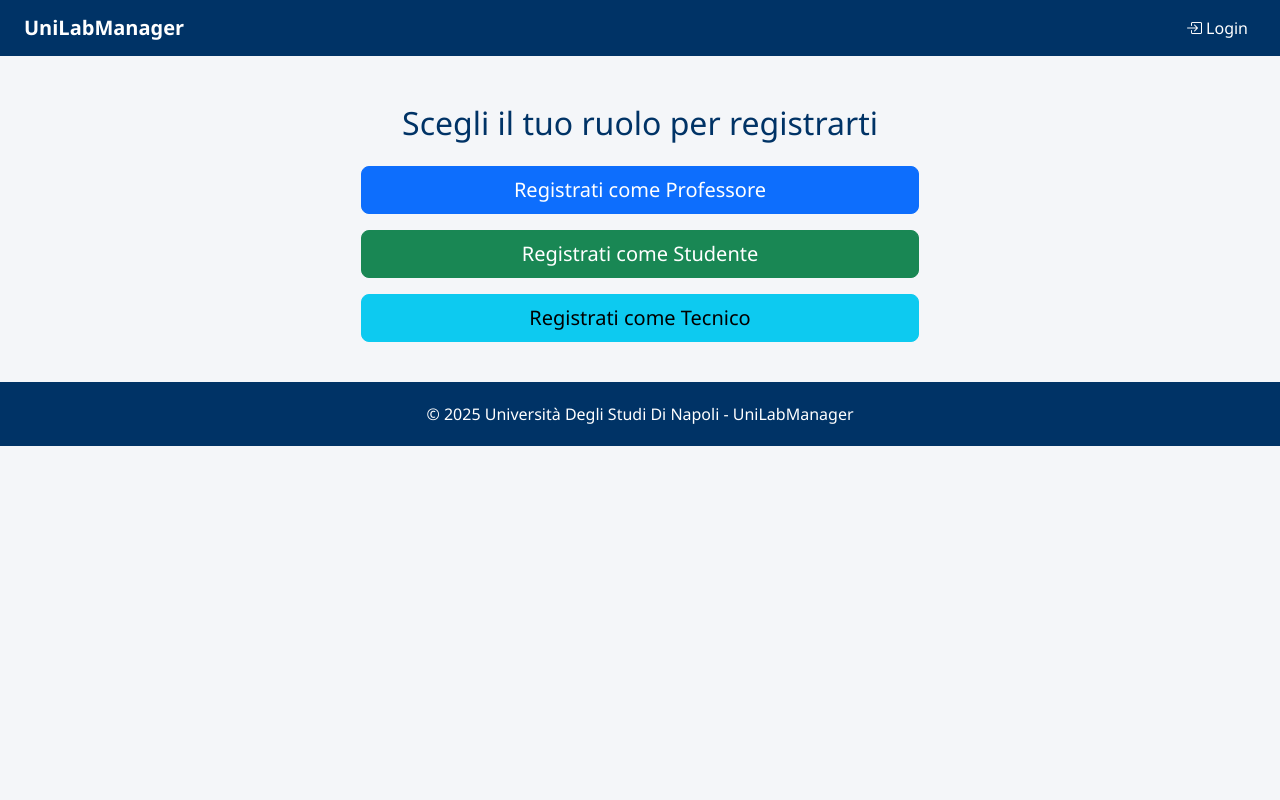
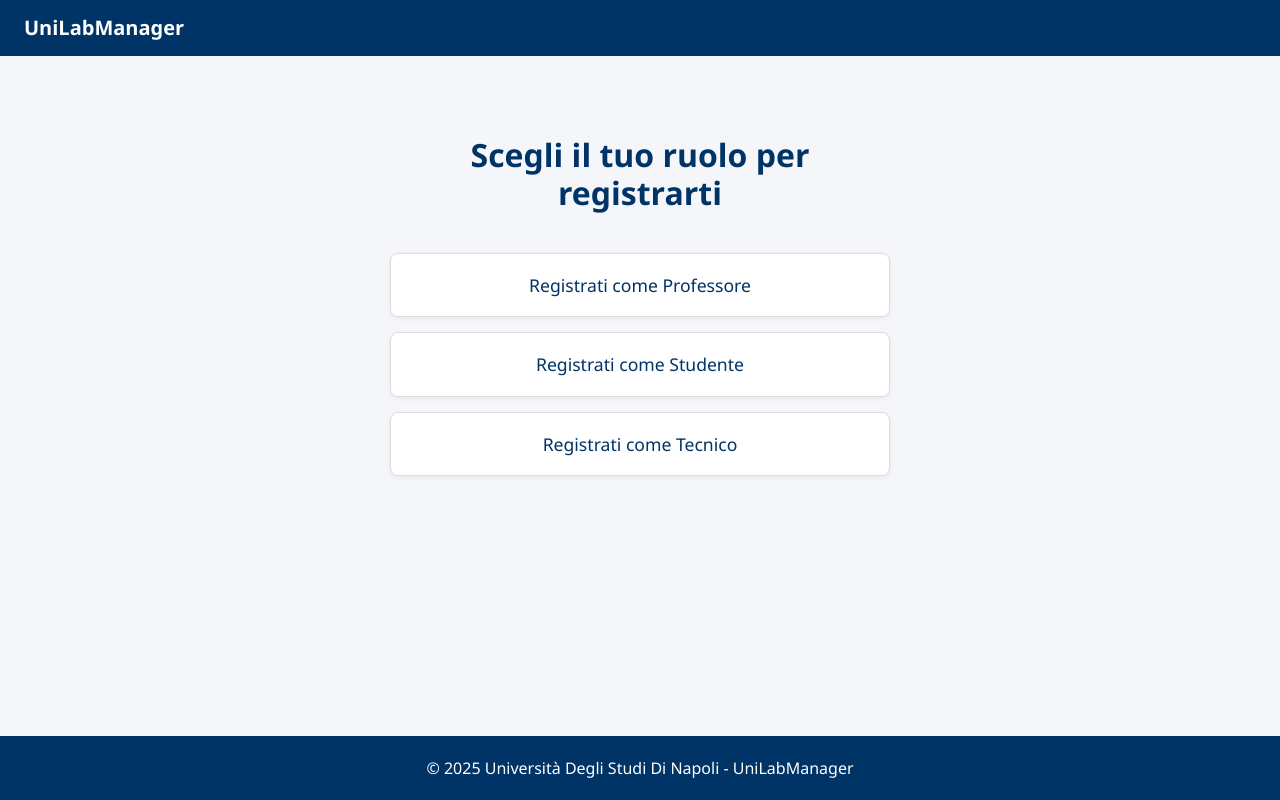
Before and after one commit to Andrea0333/Gestione_Lab_Scientifici_UNI, a Django app: page /registrazione in a window 1280 px wide. Run offline with Django 5.2, Linux system fonts and the light colour scheme.

Commit message:
risoluzioni bug

```diff
--- a/GestioneLaboratoriUniversitari/views.py
+++ b/GestioneLaboratoriUniversitari/views.py
@@ -12,9 +12,6 @@ from django.contrib.auth.hashers import check_password
 
 
 def home_view(request):
-
-
-
     if request.session.get('is_authenticated'):
         ruolo = request.session.get('ruolo')
 
@@ -36,6 +33,8 @@ def home_view(request):
 def registrazione_view(request):
     return render(request, 'registrazione.html')
 
+
+
 # registrazione  professore
 def registrazione_professore_view(request):
     if request.method == 'POST':
@@ -48,6 +47,8 @@ def registrazione_professore_view(request):
         form = ProfessoreForm()
     return render(request, 'professore/registrazione_professore.html', {'form': form})
 
+
+
 # registrazione studente
 def registrazione_studente_view(request):
     if request.method == 'POST':
@@ -59,6 +60,8 @@ def registrazione_studente_view(request):
     else:
         form = StudenteForm()
     return render(request, 'studente/registrazione_studente.html', {'form': form})
+
+
 
 #registrazione tecnico
 def registrazione_tecnico_view(request):
@@ -87,7 +90,7 @@ def login_view(request):
             utente = Utente.objects.get(matricola=matricola)
 
             if check_password(password, utente.password):
-                # Credenziali valide, salviamo i dati in sessione
+                #salviamo i dati in sessione
                 request.session['matricola'] = utente.matricola
                 request.session['ruolo'] = utente.ruolo
                 request.session['is_authenticated'] = True
@@ -184,7 +187,8 @@ def dashboard_tecnico(request):
         laboratorio_responsabile = Laboratorio.objects.filter(responsabile=tecnico).first()
 
         attrezzature_da_gestire = []
-        prenotazioni_imminenti = []
+        prenotazioni_imminenti_lab = []
+        prenotazione_imminenti_attrezzature = []
 
         if laboratorio_responsabile:
 
@@ -192,8 +196,14 @@ def dashboard_tecnico(request):
 
             #recuperiamo le prenotazioni per il laboratorio  giorni futuri
             oggi = timezone.now().date()
-            prenotazioni_imminenti = PrenotazioneLaboratorio.objects.filter(
+            prenotazioni_imminenti_lab = PrenotazioneLaboratorio.objects.filter(
                 laboratorio=laboratorio_responsabile,
+                data__gte=oggi
+            ).order_by('data', 'ora_inizio')
+
+            oggi = timezone.now().date()
+            prenotazione_imminenti_attrezzature = PrenotazioneAttrezzatura.objects.filter(
+                attrezzatura__laboratorio=laboratorio_responsabile,
                 data__gte=oggi
             ).order_by('data', 'ora_inizio')
 
@@ -201,7 +211,9 @@ def dashboard_tecnico(request):
             'tecnico': tecnico,
             'laboratorio': laboratorio_responsabile,
             'attrezzature': attrezzature_da_gestire,
-            'prenotazioni': prenotazioni_imminenti,
+            'prenotazioni_laboratorio': prenotazioni_imminenti_lab,
+            'prenotazioni_attrezzature': prenotazione_imminenti_attrezzature,
+
         }
         return render(request, 'tecnico/dashboard_tecnico.html', context)
 
--- a/templates/base.html
+++ b/templates/base.html
@@ -5,10 +5,8 @@
   <meta name="viewport" content="width=device-width, initial-scale=1">
   <title>Gestione Laboratori UNI</title>
 
-  <!-- Bootstrap CSS -->
   <link href="https://cdn.jsdelivr.net/npm/bootstrap@5.3.0/dist/css/bootstrap.min.css" rel="stylesheet">
 
-  <!-- Bootstrap Icons -->
   <link href="https://cdn.jsdelivr.net/npm/bootstrap-icons@1.10.5/font/bootstrap-icons.css" rel="stylesheet">
 
   <style>
@@ -39,38 +37,117 @@
       color: white;
       text-align: center;
     }
+
+
+    html, body {
+        height: 100%;
+    }
+    body {
+        display: flex;
+        flex-direction: column;
+        min-height: 100vh;
+    }
+    .main-content {
+        flex: 1; /* espandiamo il contenuto principale */
+    }
+
+/* Stile per i pulsanti della Home Page */
+.btn-home {
+    padding: 12px 30px;
+    font-size: 1.1rem;
+    font-weight: 600;
+    border-radius: 8px;
+    border: 2px solid transparent;
+    text-decoration: none;
+    transition: all 0.3s ease;
+}
+
+.btn-home.primary {
+    background-color: #003366; /* Blu istituzionale */
+    color: white;
+    border-color: #003366;
+}
+
+.btn-home.primary:hover {
+    background-color: #002244; /* Un blu più scuro */
+    border-color: #002244;
+}
+
+ .btn-home.secondary {
+    background-color: transparent;
+    color: #003366; /* Testo dello stesso colore del primario */
+    border-color: #003366;
+}
+
+ .btn-home.secondary:hover {
+    background-color: #003366;
+    color: white;
+}
+
+ .btn-custom-primary {
+    background-color: #003366; /* Blu scuro istituzionale */
+     color: white;
+    border-color: #003366;
+    padding: 12px;
+    font-weight: 600;
+
+}
+
+ .btn-custom-primary:hover {
+     background-color: #002244; /* Un blu più scuro */
+     color: white;
+     border-color: #002244;
+}
+
+/* Stile per i pulsanti di scelta ruolo (pagina di registrazione) */
+.role-selection-container {
+    max-width: 500px; /* Limita la larghezza del contenitore */
+    margin: 80px auto;
+    text-align: center;
+}
+
+.role-selection-container h2 {
+    margin-bottom: 40px;
+    font-weight: 600;
+}
+
+.btn-role {
+    display: block; /* Occupa tutta la larghezza del contenitore */
+    width: 100%;
+    text-decoration: none;
+    color: #003366; /* Testo blu scuro */
+    background-color: #ffffff; /* Sfondo bianco */
+    padding: 18px 25px;
+    margin-bottom: 15px; /* Spazio tra i pulsanti */
+    border-radius: 8px;
+    font-size: 1.1rem;
+    font-weight: 500;
+    border: 1px solid #ddd;
+    box-shadow: 0 2px 5px rgba(0,0,0,0.05);
+    transition: all 0.2s ease-in-out;
+}
+
+.btn-role:hover {
+    transform: translateY(-3px); /* Effetto "sollevamento" al passaggio del mouse */
+    box-shadow: 0 5px 15px rgba(0,0,0,0.1);
+    border-color: #003366;
+}
+
+
+
   </style>
 </head>
 <body>
 
-  <!-- Navbar -->
   <nav class="navbar navbar-expand-lg">
     <div class="container-fluid px-4">
       <a class="navbar-brand fw-bold" href="{% url 'home' %}">
         <i class="bi bi-flask"></i> UniLabManager
       </a>
-      <div class="ms-auto">
-        <ul class="navbar-nav">
-          {% if user.is_authenticated %}
-            <li class="nav-item me-3">
-              <span class="navbar-text">
-                👤 {{ user.first_name }} {{ user.last_name }}
-              </span>
-            </li>
-            <li class="nav-item">
-              <a class="nav-link" href="{% url 'logout' %}"><i class="bi bi-box-arrow-right"></i> Logout</a>
-            </li>
-          {% else %}
-            <li class="nav-item">
-              <a class="nav-link" href="{% url 'login' %}"><i class="bi bi-box-arrow-in-right"></i> Login</a>
-            </li>
-          {% endif %}
-        </ul>
-      </div>
     </div>
   </nav>
 
-   <div class="container">
+  <div class="container">
         {% if messages %}
             {% for message in messages %}
                 <div class="alert alert-{{ message.tags }} alert-dismissible fade show mt-2" role="alert">
@@ -82,12 +159,11 @@
     </div>
 
 
-  <!-- Content -->
-  <div class="container mt-4">
-    {% block content %}{% endblock %}
-  </div>
-
-  <!-- Footer -->
+  <main class="main-content">
+      <div class="container mt-4">
+        {% block content %}{% endblock %}
+      </div>
+  </main>
   <footer>
     © 2025 Università Degli Studi Di Napoli - UniLabManager
   </footer>
--- a/templates/home.html
+++ b/templates/home.html
@@ -4,8 +4,8 @@
   <h1>Benvenuto nel Sistema di Gestione Laboratori Universitari</h1>
   <p class="lead">Accedi o registrati per iniziare</p>
   <div class="mt-4">
-    <a href="{% url 'login' %}" class="btn btn-primary btn-lg me-2">Login</a>
-    <a href="{% url 'registrazione' %}" class="btn btn-success btn-lg">Registrati</a>
+    <a href="{% url 'login' %}" class=" btn-home primary me-2">Login</a>
+    <a href="{% url 'registrazione' %}" class=" btn-home secondary">Registrati</a>
   </div>
 </div>
 {% endblock %}
--- a/templates/login.html
+++ b/templates/login.html
@@ -11,6 +11,7 @@
     <label for="password" class="form-label">Password</label>
     <input type="password" name="password" id="password" class="form-control">
   </div>
-  <button type="submit" class="btn btn-primary">Login</button>
+  <button type="submit" class=" btn-home primary me-2">Login</button>
+ <a href="{% url 'registrazione' %}" class="btn-home secondary ">Registrati</a>
 </form>
 {% endblock %}
--- a/templates/professore/crea_progetto.html
+++ b/templates/professore/crea_progetto.html
@@ -8,7 +8,7 @@
                 {% csrf_token %}
                 {{ form.as_p }}
                 <div class="d-flex gap-2 mt-4">
-                    <button type="submit" class="btn btn-success">Salva Progetto</button>
+                    <button type="submit" class="btn btn-custom-primary">Salva Progetto</button>
                     <a href="{% url 'dashboard_professore' %}" class="btn btn-outline-secondary">Annulla</a>
                 </div>
             </form>
--- a/templates/professore/dashboard_professore.html
+++ b/templates/professore/dashboard_professore.html
@@ -6,14 +6,14 @@
   <div class="d-flex justify-content-between align-items-center mb-4 border-bottom pb-3">
     <div>
       <h3>Dashboard Professore</h3>
-      <p class="text-muted mb-0">Benvenuto, {{ professore.nome }} {{ professore.cognome }}!</p>
+      <p class="text-muted mb-0">Benvenuto, {{ professore.nome }} {{ professore.cognome }}, {{ professore.matricola }} !</p>
     </div>
     <div class="d-flex gap-2">
-      {# RF4: Link alla pagina di creazione di un nuovo progetto #}
+      {#  creazione di un nuovo progetto #}
       <a href="{% url 'crea_progetto' %}" class="btn btn-primary">
         <i class="bi bi-plus-circle-fill me-2"></i>Crea Nuovo Progetto
       </a>
-      {# RF11: Link per effettuare il logout #}
+      {#  logout #}
       <a href="{% url 'logout' %}" class="btn btn-danger">
         <i class="bi bi-box-arrow-right me-2"></i>Logout
       </a>
--- a/templates/professore/registrazione_professore.html
+++ b/templates/professore/registrazione_professore.html
@@ -3,7 +3,7 @@
 <div class="container mt-5">
   <div class="card shadow-sm">
     <div class="card-body">
-      <h3 class="mb-4 text-primary">
+      <h3 class="mb-4">
         <i class="bi bi-person-plus-fill me-2"></i>Registrazione Professore
       </h3>
 
@@ -22,7 +22,7 @@
         {% endfor %}
 
         <div class="d-flex gap-3 mt-4">
-          <button type="submit" class="btn btn-success">
+          <button type="submit" class="btn btn-custom-primary">
             <i class="bi bi-person-check-fill"></i> Registrati
           </button>
           <a href="{% url 'registrazione' %}" class="btn btn-outline-secondary">
--- a/templates/registrazione.html
+++ b/templates/registrazione.html
@@ -1,12 +1,14 @@
 {% extends 'base.html' %}
 {% block content %}
-<div class="text-center mt-5">
+
+<div class="role-selection-container">
   <h2>Scegli il tuo ruolo per registrarti</h2>
-  <div class="d-grid gap-3 col-6 mx-auto mt-4">
-    <a href="{% url 'registrazione_professore' %}" class="btn btn-primary btn-lg">Registrati come Professore</a>
-    <a href="{% url 'registrazione_studente' %}" class="btn btn-success btn-lg">Registrati come Studente</a>
-    <a href="{% url 'registrazione_tecnico' %}" class="btn btn-info btn-lg">Registrati come Tecnico</a>
+
+  <div>
+    <a href="{% url 'registrazione_professore' %}" class="btn-role">Registrati come Professore</a>
+    <a href="{% url 'registrazione_studente' %}" class="btn-role">Registrati come Studente</a>
+    <a href="{% url 'registrazione_tecnico' %}" class="btn-role">Registrati come Tecnico</a>
   </div>
 </div>
+
 {% endblock %}
->
```
Also changed, not shown: templates/studente/dashboard_studente.html (+18 -6 lines), templates/studente/registrazione_studente.html (+25 -4 lines), templates/tecnico/dashboard_tecnico.html (+25 -7 lines), templates/tecnico/registrazione_tecnico.html (+25 -4 lines).
